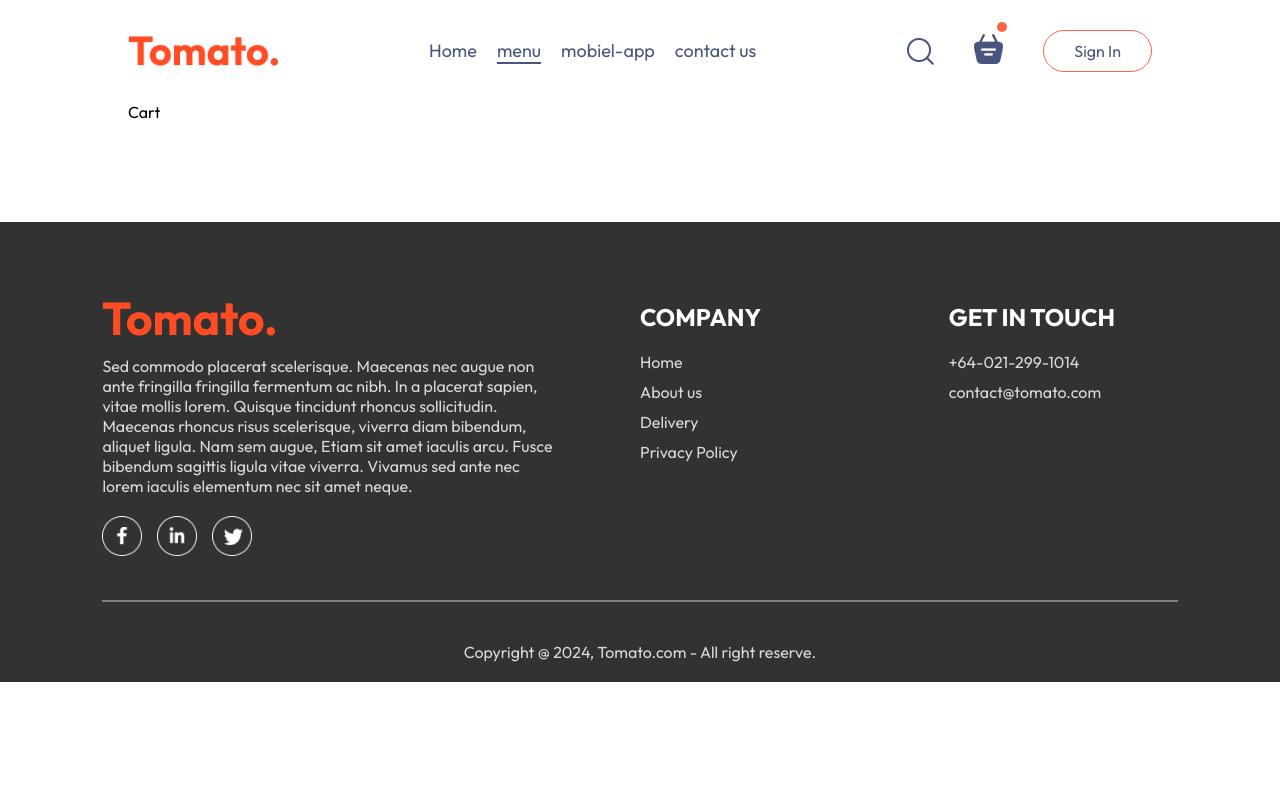
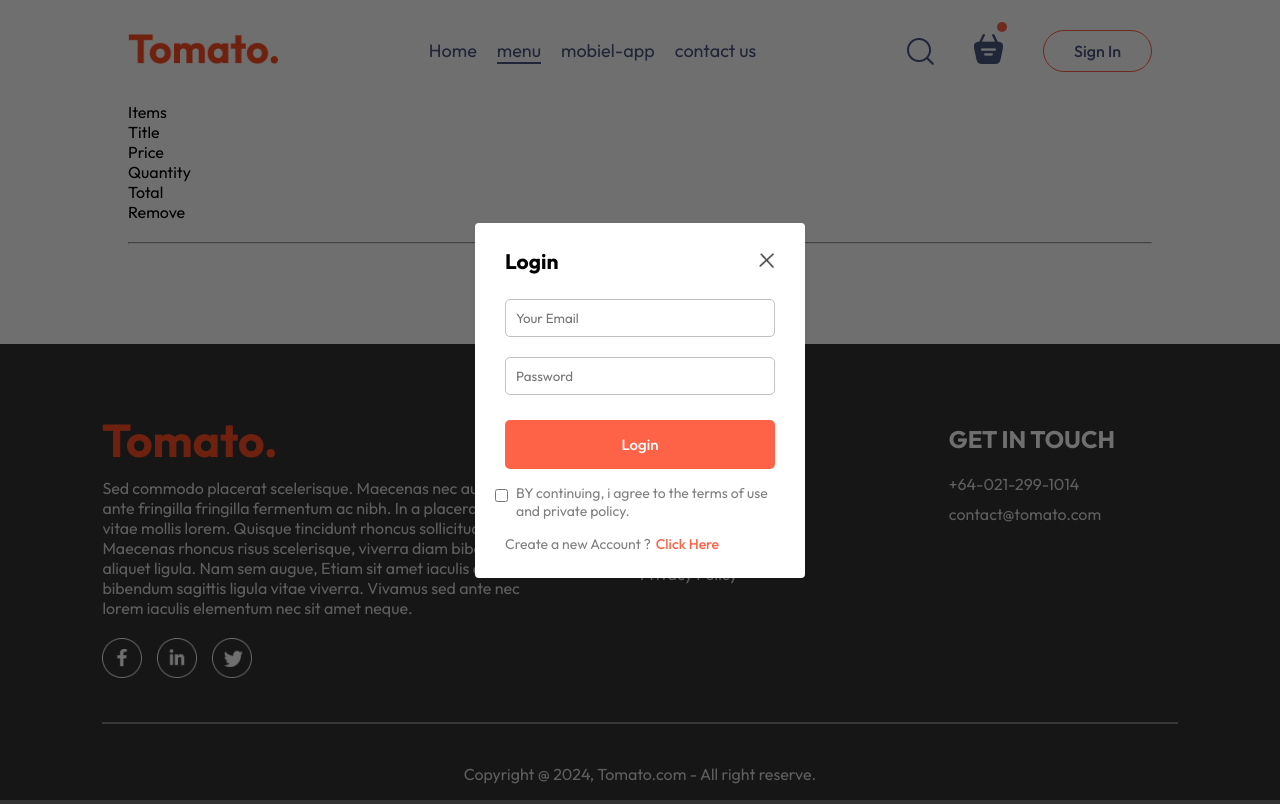
Before and after one commit to prakash-pra/Food-delivery-applition, a React (Vite) app in the folder frontend/: page /cart in a window 1280 px wide. Both pictures are taken after a click on the button "Sign In". Built offline with nearby package versions, Linux system fonts and the light colour scheme.

Commit message:
completed: login popup completed

```diff
--- a/frontend/src/App.jsx
+++ b/frontend/src/App.jsx
@@ -1,16 +1,25 @@
-import React from "react";
+import React, { useState } from "react";
 import Navbar from "./components/Navbar/Navbar";
 import { Route, Routes } from "react-router-dom";
 import Home from "./pages/Home/Home";
 import Cart from "./pages/Cart/Cart";
 import PlaceOrder from "./pages/PlaceOrder/PlaceOrder";
 import Footer from "./components/Footer/Footer";
+import LoginPopUP from "./components/LoginPopUp/LoginPopUP";
 
 const App = () => {
+  const [showLoginPopUp, setShowLoginPopUp] = useState(false);
+
   return (
     <>
+      {showLoginPopUp ? (
+        <LoginPopUP setShowLoginPopUp={setShowLoginPopUp} />
+      ) : (
+        <></>
+      )}
+
       <div className='app'>
-        <Navbar />
+        <Navbar setShowLoginPopUp={setShowLoginPopUp} />
         <Routes>
           <Route path='/' element={<Home />} />
           <Route path='/cart' element={<Cart />} />
--- /dev/null
+++ b/frontend/src/components/LoginPopUp/LoginPopUP.css
@@ -0,0 +1,68 @@
+.login-popup {
+  position: absolute;
+  width: 100%;
+  height: 100%;
+  z-index: 1;
+  background-color: #00000090;
+  display: grid;
+}
+.login-popup-container {
+  place-self: center;
+  width: max(23vw, 330px);
+  background-color: white;
+  color: #808080;
+  display: flex;
+  flex-direction: column;
+  gap: 25px;
+  padding: 25px 30px;
+  border-radius: 4px;
+  font-size: 14px;
+  animation: fadeIn 0.5s;
+}
+.login-popup-title {
+  display: flex;
+  justify-content: space-between;
+  align-items: center;
+  color: black;
+}
+
+.login-popup-title img {
+  width: 16px;
+  cursor: pointer;
+}
+.login-popup-inputs {
+  display: flex;
+  flex-direction: column;
+  gap: 20px;
+}
+.login-popup-inputs input {
+  outline: none;
+  border: 1px solid #c2c1bf;
+  border-radius: 5px;
+  padding: 10px;
+}
+button {
+  padding: 15px 20px;
+  color: white;
+  background-color: tomato;
+  border: none;
+  border-radius: 5px;
+  font-weight: 500;
+  font-size: 15px;
+  cursor: pointer;
+}
+.login-popup-condition {
+  display: flex;
+  gap: 8px;
+  align-items: start;
+  margin: -10px;
+}
+.login-popup-condition input {
+  margin-top: 5px;
+}
+.login-popup p span {
+  color: tomato;
+  cursor: pointer;
+  font-weight: 500;
+  margin-left: 5px;
+}
--- /dev/null
+++ b/frontend/src/components/LoginPopUp/LoginPopUP.jsx
@@ -0,0 +1,50 @@
+import React, { useState } from "react";
+import "./LoginPopUP.css";
+import { assets } from "../../assets/assets";
+function LoginPopUP({ setShowLoginPopUp }) {
+  const [currentState, setCurrentState] = useState("Login");
+  return (
+    <div className='login-popup'>
+      <form className='login-popup-container'>
+        <div className='login-popup-title'>
+          <h2>{currentState}</h2>
+          <img
+            onClick={() => setShowLoginPopUp(false)}
+            src={assets.cross_icon}
+            alt=''
+          />
+        </div>
+        <div className='login-popup-inputs'>
+          {currentState === "Login" ? (
+            <></>
+          ) : (
+            <input type='text' placeholder='Your Name' required />
+          )}
+
+          <input type='email' placeholder='Your Email' required />
+          <input type='password' placeholder='Password' required />
+        </div>
+        <button>
+          {currentState === "Sign Up" ? "Create account" : "Login"}
+        </button>
+        <div className='login-popup-condition'>
+          <input type='checkbox' required />
+          <p>BY continuing, i agree to the terms of use and private policy.</p>
+        </div>
+        {currentState === "Login" ? (
+          <p>
+            Create a new Account ?
+            <span onClick={() => setCurrentState("Sign Up")}>Click Here</span>
+          </p>
+        ) : (
+          <p>
+            Already have an Account ?
+            <span onClick={() => setCurrentState("Login")}>Login Here</span>
+          </p>
+        )}
+      </form>
+    </div>
+  );
+}
+
+export default LoginPopUP;
--- a/frontend/src/components/Navbar/Navbar.jsx
+++ b/frontend/src/components/Navbar/Navbar.jsx
@@ -1,22 +1,27 @@
 import React, { useState } from "react";
 import "./Navbar.css";
 import { assets } from "../../assets/assets";
-const Navbar = () => {
+import { Link } from "react-router-dom";
+
+const Navbar = ({ setShowLoginPopUp }) => {
   const [menu, setMenu] = useState("menu");
 
   return (
     <div className='navbar'>
-      <img src={assets.logo} alt='' className='logo' />
+      <Link to={"/"}>
+        <img src={assets.logo} alt='' className='logo' />
+      </Link>
 
       <ul className='navbar-menu'>
-        <li
+        <Link
+          to={"/"}
           onClick={() => {
             setMenu("home");
           }}
           className={menu === "home" ? "active" : ""}
         >
           Home
-        </li>
+        </Link>
         <li
           onClick={() => {
             setMenu("menu");
@@ -46,10 +51,12 @@
       <div className='navbar-right'>
         <img src={assets.search_icon} alt='' />
         <div>
-          <img src={assets.basket_icon} alt='' />
+          <Link to={"/cart"}>
+            <img src={assets.basket_icon} alt='' />
+          </Link>
           <div className='dot'></div>
         </div>
-        <button>Sign In</button>
+        <button onClick={() => setShowLoginPopUp(true)}>Sign In</button>
       </div>
     </div>
   );
--- a/frontend/src/pages/Cart/Cart.jsx
+++ b/frontend/src/pages/Cart/Cart.jsx
@@ -1,7 +1,24 @@
-import React from "react";
+import React, { useContext } from "react";
 import "./Cart.css";
+import { StoreContext } from "../../context/storeContext";
 const Cart = () => {
-  return <div>Cart</div>;
+  const { cartItem, food_list, removeCartitem } = useContext(StoreContext);
+  return (
+    <div className='cart'>
+      <div className='cart-items'>
+        <div className='cart-items-title'>
+          <p>Items</p>
+          <p>Title</p>
+          <p>Price</p>
+          <p>Quantity</p>
+          <p>Total</p>
+          <p>Remove</p>
+        </div>
+        <br />
+        <hr />
+      </div>
+    </div>
+  );
 };
 
 export default Cart;
```
